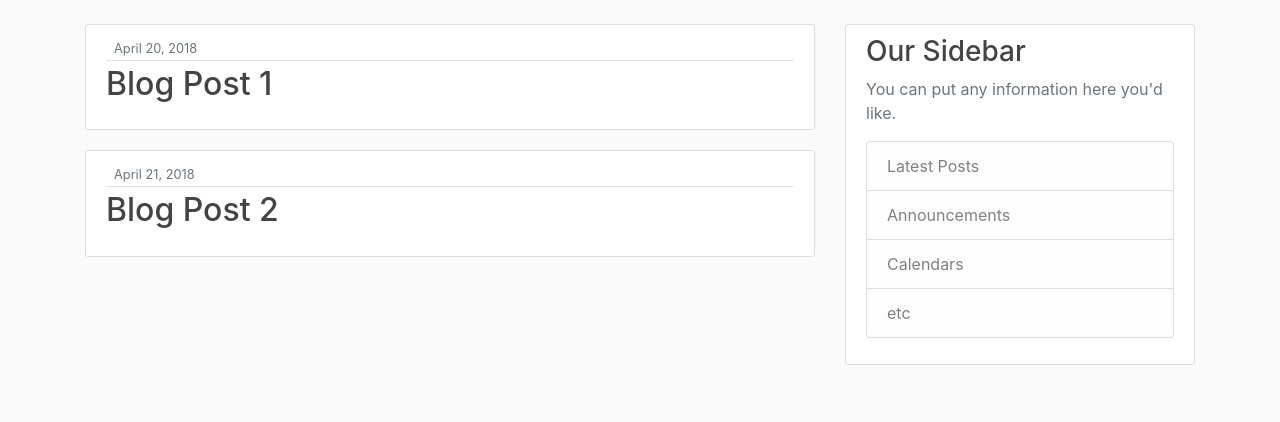
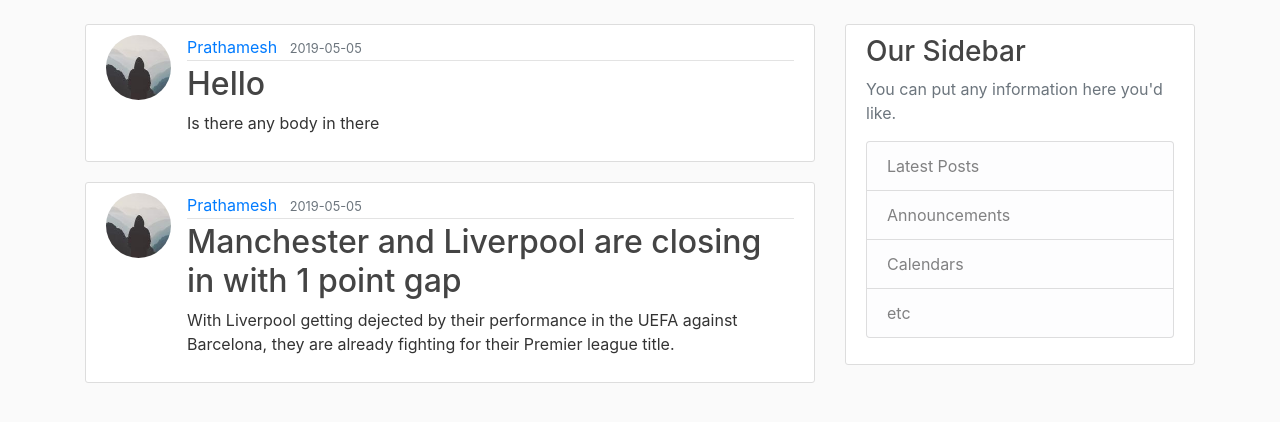
Before and after one commit to Gitcat711/Flask-blog, a Flask app: page / in a window 1280 px wide. Shown: the part 56-478 px from the top of the page. Run offline with Flask 2, Linux system fonts and the light colour scheme; data comes from the database, SQL or seed files in the repository; both versions use the stored data as it was after the commit; some libraries are stand-ins or nearby versions.

Commit message:
Customise the Post. Add the Delete/Update feature

```diff
--- a/flaskblog/routes.py
+++ b/flaskblog/routes.py
@@ -3,31 +3,18 @@ import secrets
 from PIL import Image
 from flask import render_template, url_for, flash, redirect, request
 from flaskblog import app, db, bcrypt
-from flaskblog.forms import RegistrationForm, LoginForm, UpdateAccountForm
+from flaskblog.forms import RegistrationForm, LoginForm, UpdateAccountForm,PostForm
 from flaskblog.models import User, Post
 from flask_login import login_user, current_user, logout_user, login_required
 
-
-posts = [
-    {
-        'author': 'Corey Schafer',
-        'title': 'Blog Post 1',
-        'content': 'First post content',
-        'date_posted': 'April 20, 2018'
-    },
-    {
-        'author': 'Jane Doe',
-        'title': 'Blog Post 2',
-        'content': 'Second post content',
-        'date_posted': 'April 21, 2018'
-    }
-]
 
 
 @app.route("/")
 @app.route("/home")
 def home():
+    posts = Post.query.all()
     return render_template('home.html', posts=posts)
+
 
 
 @app.route("/about")
@@ -105,3 +92,55 @@ def account():
     image_file = url_for('static', filename='profile_pics/' + current_user.image_file)
     return render_template('account.html', title='Account',
 image_file=image_file, form=form)
+
+
+@app.route("/post/new", methods=['GET', 'POST'])
+@login_required
+def new_post():
+    form = PostForm()
+    if form.validate_on_submit():
+        post = Post(title=form.title.data, content=form.content.data, author=current_user)
+        db.session.add(post)
+        db.session.commit()
+        flash('Your post has been created!', 'success')
+        return redirect(url_for('home'))
+    return render_template('create_post.html', title='New Post',
+                           form=form, legend='New Post')
+
+
+@app.route("/post/<int:post_id>")
+def post(post_id):
+    post = Post.query.get_or_404(post_id)
+    return render_template('post.html', title=post.title, post=post)
+
+
+@app.route("/post/<int:post_id>/update", methods=['GET', 'POST'])
+@login_required
+def update_post(post_id):
+    post = Post.query.get_or_404(post_id)
+    if post.author != current_user:
+        abort(403)
+    form = PostForm()
+    if form.validate_on_submit():
+        post.title = form.title.data
+        post.content = form.content.data
+        db.session.commit()
+        flash('Your post has been updated!', 'success')
+        return redirect(url_for('post', post_id=post.id))
+    elif request.method == 'GET':
+        form.title.data = post.title
+        form.content.data = post.content
+    return render_template('create_post.html', title='Update Post',
+                           form=form, legend='Update Post')
+
+
+@app.route("/post/<int:post_id>/delete", methods=['POST'])
+@login_required
+def delete_post(post_id):
+    post = Post.query.get_or_404(post_id)
+    if post.author != current_user:
+        abort(403)
+    db.session.delete(post)
+    db.session.commit()
+    flash('Your post has been deleted!', 'success')
+    return redirect(url_for('home'))
--- a/flaskblog/templates/home.html
+++ b/flaskblog/templates/home.html
@@ -1,17 +1,16 @@
 {% extends "layout.html" %}
 {% block content %}
-    {% for post in posts%}
+    {% for post in posts %}
         <article class="media content-section">
+          <img class="rounded-circle article-img" src="{{ url_for('static', filename='profile_pics/' + post.author.image_file) }}">
           <div class="media-body">
             <div class="article-metadata">
-          <a class="mr-2" href=""> {{ post.name}}</a>
-          <small class="text-muted">{{ post.date_posted }}</small>
+              <a class="mr-2" href="#">{{ post.author.username }}</a>
+              <small class="text-muted">{{ post.date_posted.strftime('%Y-%m-%d') }}</small>
             </div>
-        <h2> <a href="#" class="article-title"></a>{{ post.title}}</h2>
-        <p class="article-content"{{ post.content }}></p>
+            <h2><a class="article-title" href="{{ url_for('post', post_id=post.id) }}">{{ post.title }}</a></h2>
+            <p class="article-content">{{ post.content }}</p>
           </div>
-
         </article>
     {% endfor %}
-
 {% endblock content %}
--- a/flaskblog/templates/layout.html
+++ b/flaskblog/templates/layout.html
@@ -34,6 +34,7 @@
               <!-- Navbar Right Side -->
               <div class="navbar-nav">
                 {% if current_user.is_authenticated %}
+                <a class="nav-item nav-link" href="{{ url_for('new_post') }}">New Post</a>
                   <a class="nav-item nav-link" href="{{url_for('logout')}}">logout</a>
                   <a class="nav-item nav-link" href="{{url_for('account')}}">account</a>
                 {% else %}
```
Also changed, not shown: flaskblog/forms.py (+7 -1 lines), flaskblog/templates/create_post.html (added, +40 -0 lines), flaskblog/templates/post.html (added, +39 -0 lines), flaskblog/site.db. Lines whose indentation alone changed are shown as unchanged.
